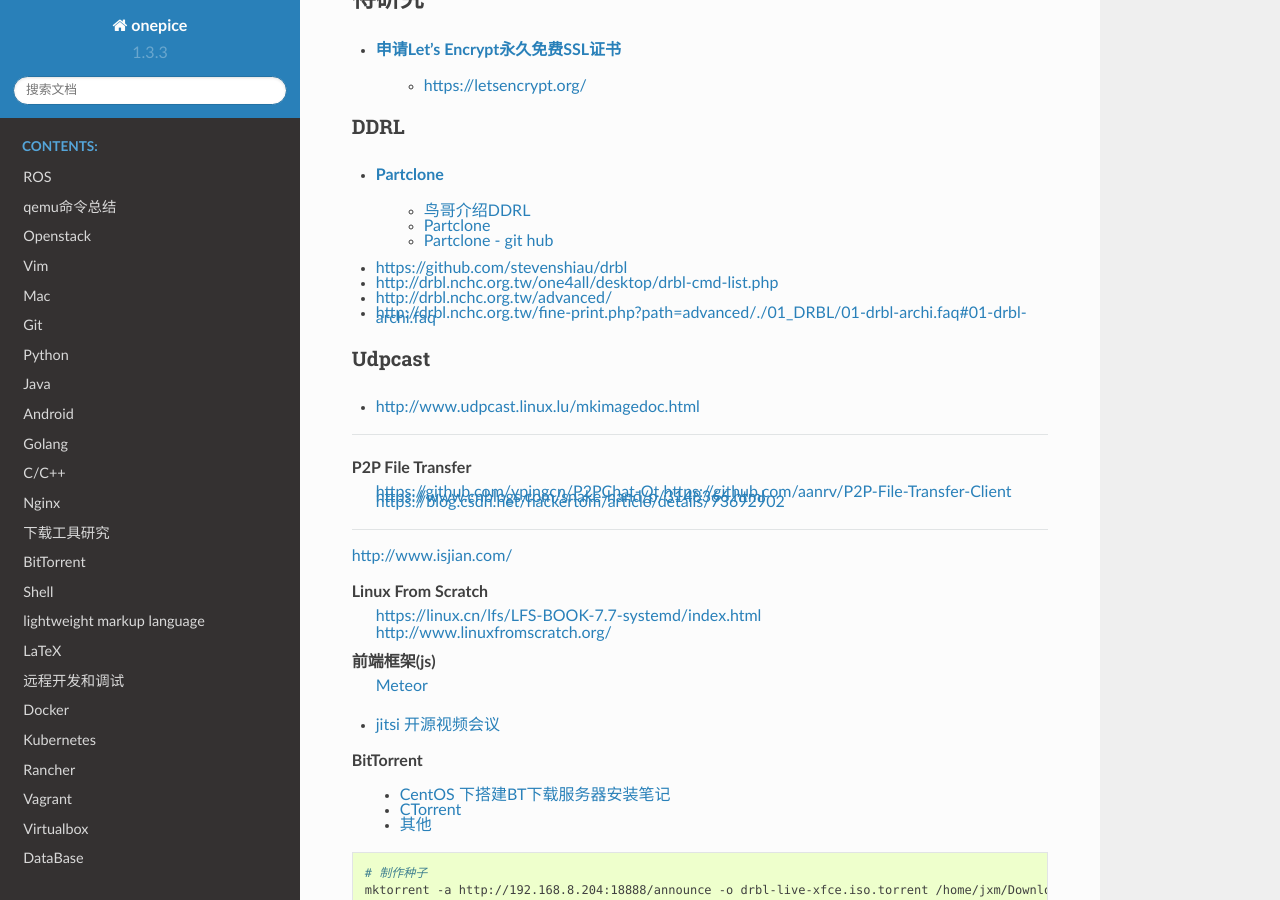
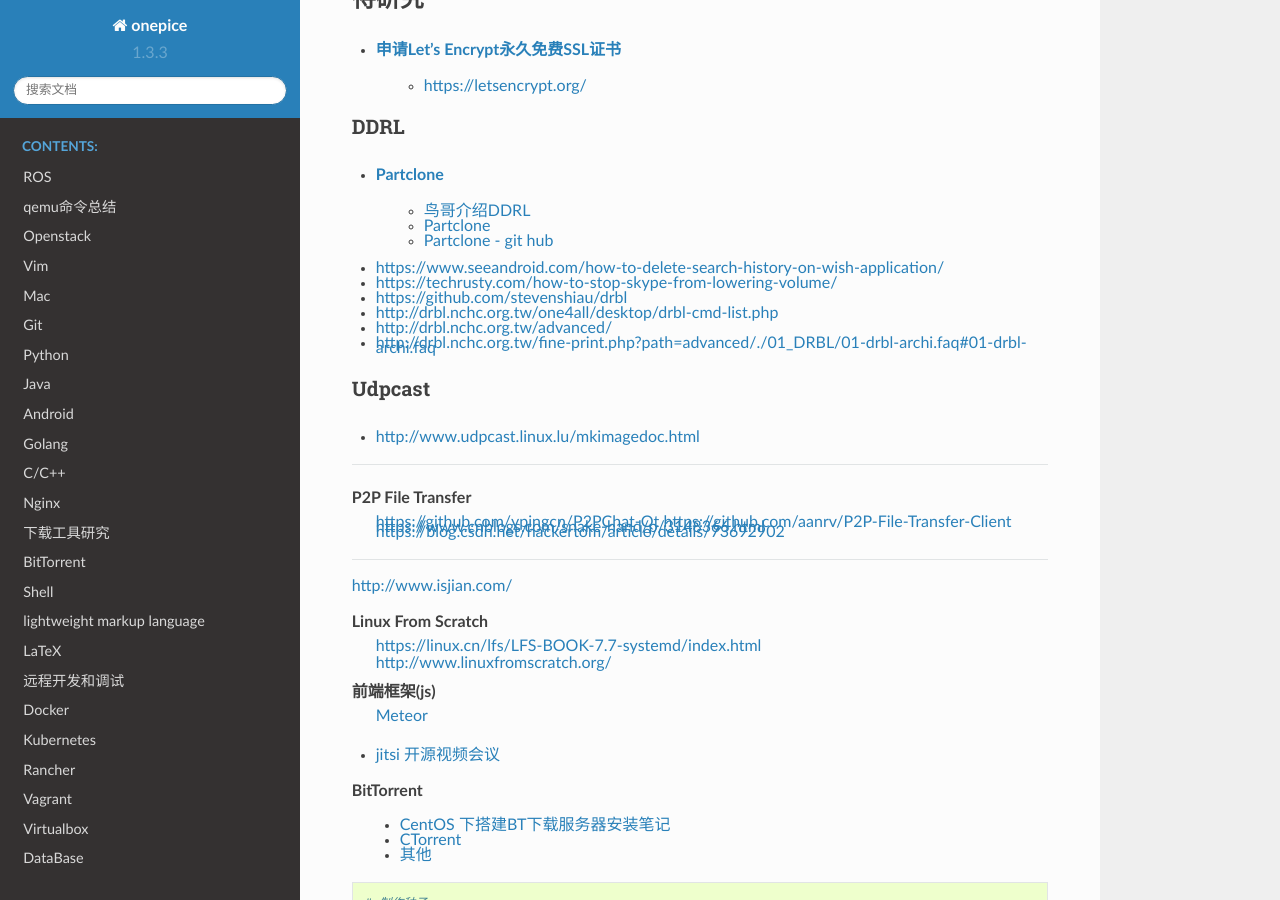
Before and after one commit to my-rds-store/my_space, a Sphinx documentation site: the page built from source/index.rst, in a window 1280 px wide and 900 px high, scrolled down 4080 px. Built offline with Sphinx 7.4.7 and the Read the Docs theme 2.0.0, drawn with Linux system fonts in a browser that asks for light colours; some of the changed lines change nothing that is shown.

Commit message:
Update index.rst

```diff
--- a/source/index.rst
+++ b/source/index.rst
@@ -288,7 +288,8 @@
     * `Partclone <http://ju.outofmemory.cn/entry/346636>`_
     * `Partclone - git hub <https://github.com/Thomas-Tsai/partclone>`_
 
-
+* https://www.seeandroid.com/how-to-delete-search-history-on-wish-application/
+* https://techrusty.com/how-to-stop-skype-from-lowering-volume/
 * https://github.com/stevenshiau/drbl
 * http://drbl.nchc.org.tw/one4all/desktop/drbl-cmd-list.php
 * http://drbl.nchc.org.tw/advanced/
```
